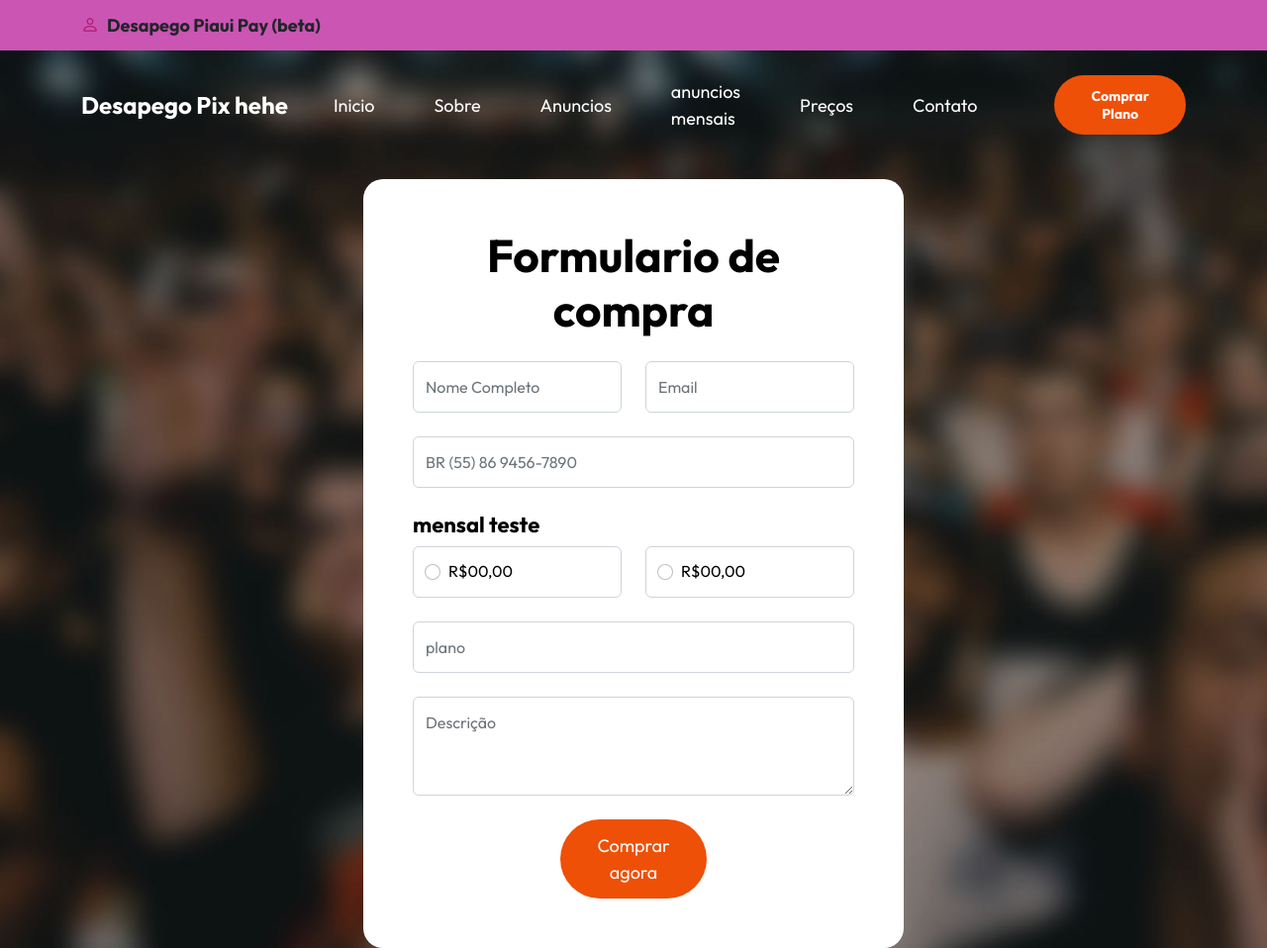
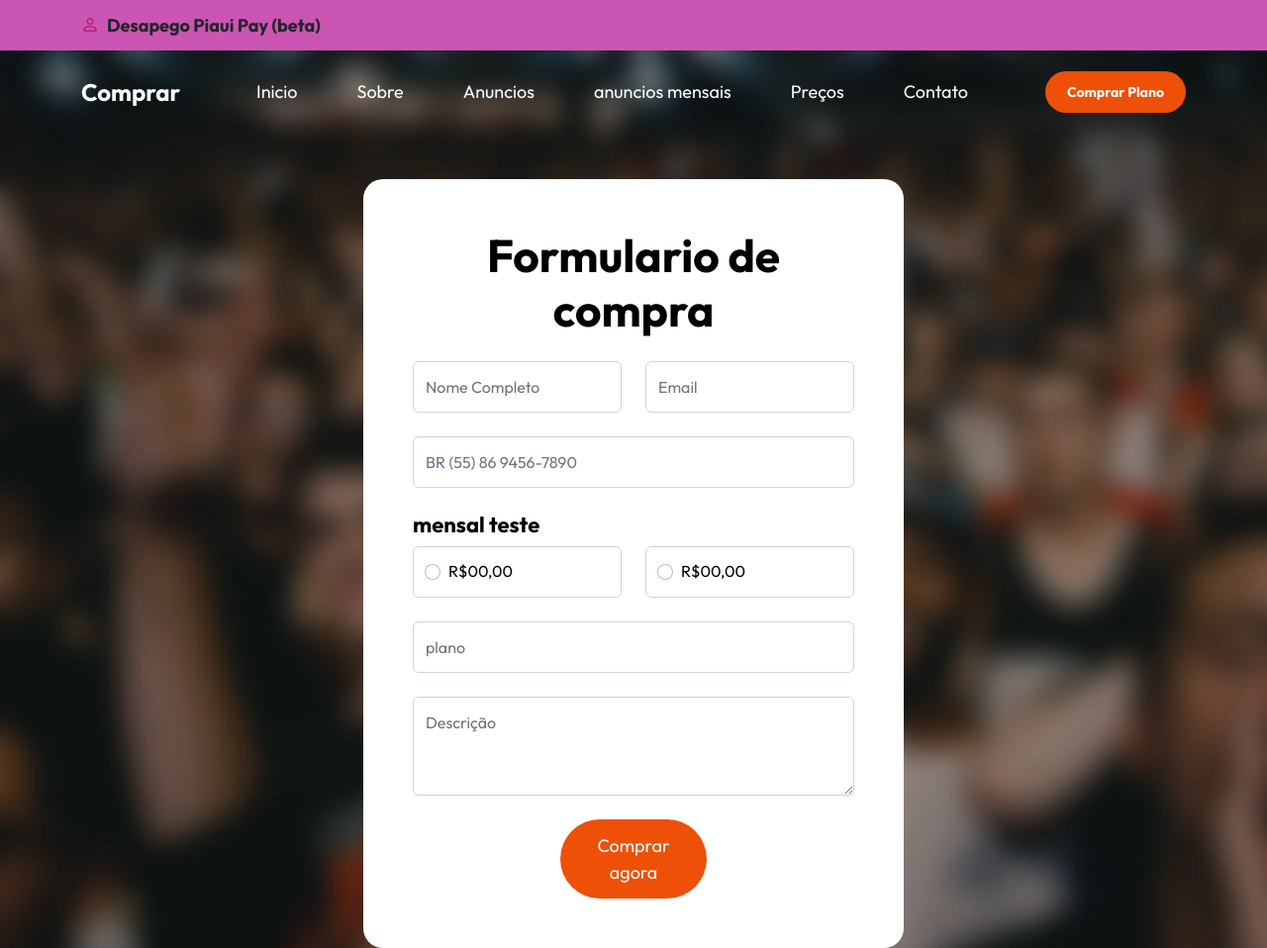
Before and after one commit to junior007x9/testesite, a plain HTML site: page ticket.html in a window 1280 px wide. Shown: the top 958 px of the page at 99% size. Drawn offline with Linux system fonts and the light colour scheme.

Commit message:
Update ticket.html

```diff
--- a/ticket.html
+++ b/ticket.html
@@ -55,7 +55,7 @@ https://templatemo.com/tm-583-festava-live
         <nav class="navbar navbar-expand-lg">
             <div class="container">
                 <a class="navbar-brand" href="index.html">
-                    Desapego Pix hehe
+                    Comprar
                 </a>
 
                 <a href="ticket.html" class="btn custom-btn d-lg-none ms-auto me-4">comprar</a>
```
